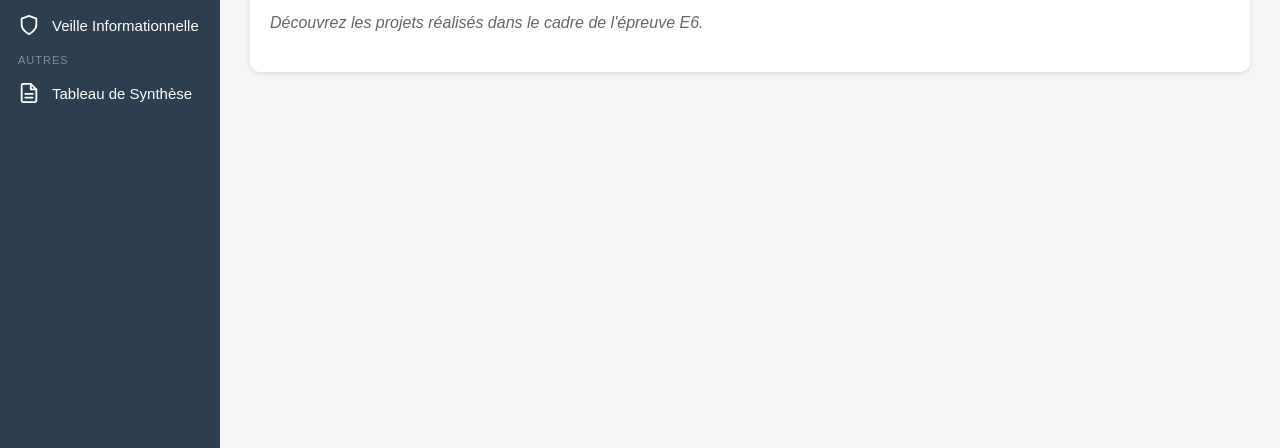
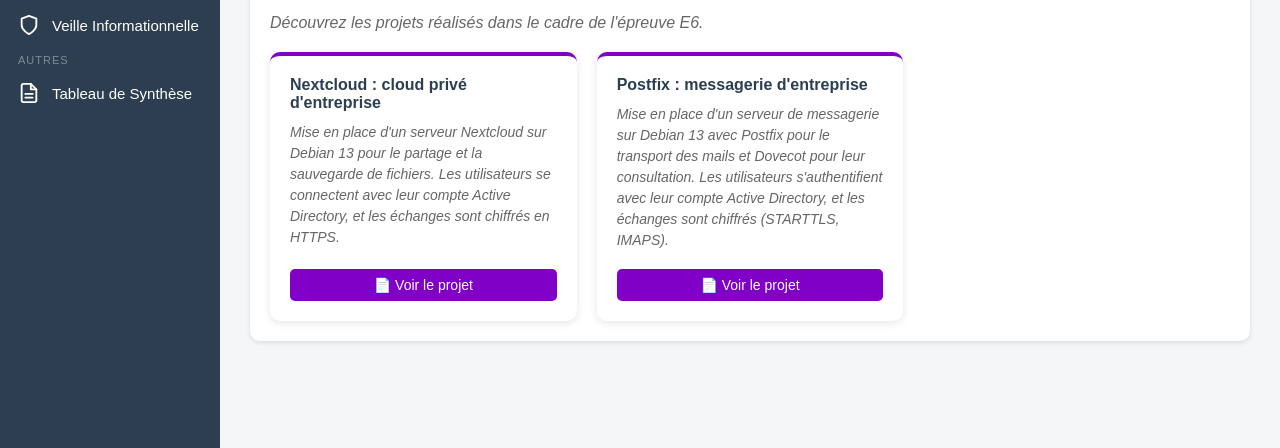
Before and after one commit to Vivifiji/cariouvirginie, a plain HTML site: page e6.html in a window 1280 px wide. Shown: the part 352-800 px from the top of the page. Drawn offline with Linux system fonts and the light colour scheme.

Commit message:
Update e6.html

```diff
--- a/e6.html
+++ b/e6.html
@@ -177,6 +177,18 @@
     <p style="font-style: italic; color: #666;">Découvrez les projets réalisés dans le cadre de l'épreuve E6.</p>
 
     <div class="projets-grid">
+      <div class="projet-card">
+        <h3>Nextcloud : cloud privé d'entreprise</h3>
+        <p>Mise en place d'un serveur Nextcloud sur Debian 13 pour le partage et la sauvegarde de fichiers. Les utilisateurs se connectent avec leur compte Active Directory, et les échanges sont chiffrés en HTTPS.</p>
+        <a href="Projets-Professionnels/nextcloudcv.pdf" target="_blank" class="projet-btn">📄 Voir le projet</a>
+      </div>
+
+      <div class="projet-card">
+        <h3>Postfix : messagerie d'entreprise</h3>
+        <p>Mise en place d'un serveur de messagerie sur Debian 13 avec Postfix pour le transport des mails et Dovecot pour leur consultation. Les utilisateurs s'authentifient avec leur compte Active Directory, et les échanges sont chiffrés (STARTTLS, IMAPS).</p>
+        <a href="Projets-Professionnels/postfixcv.pdf" target="_blank" class="projet-btn">📄 Voir le projet</a>
+      </div>
+
       <!-- Ajouter des projets E6 ici en copiant le bloc projet-card -->
     </div>
   </section>
```
